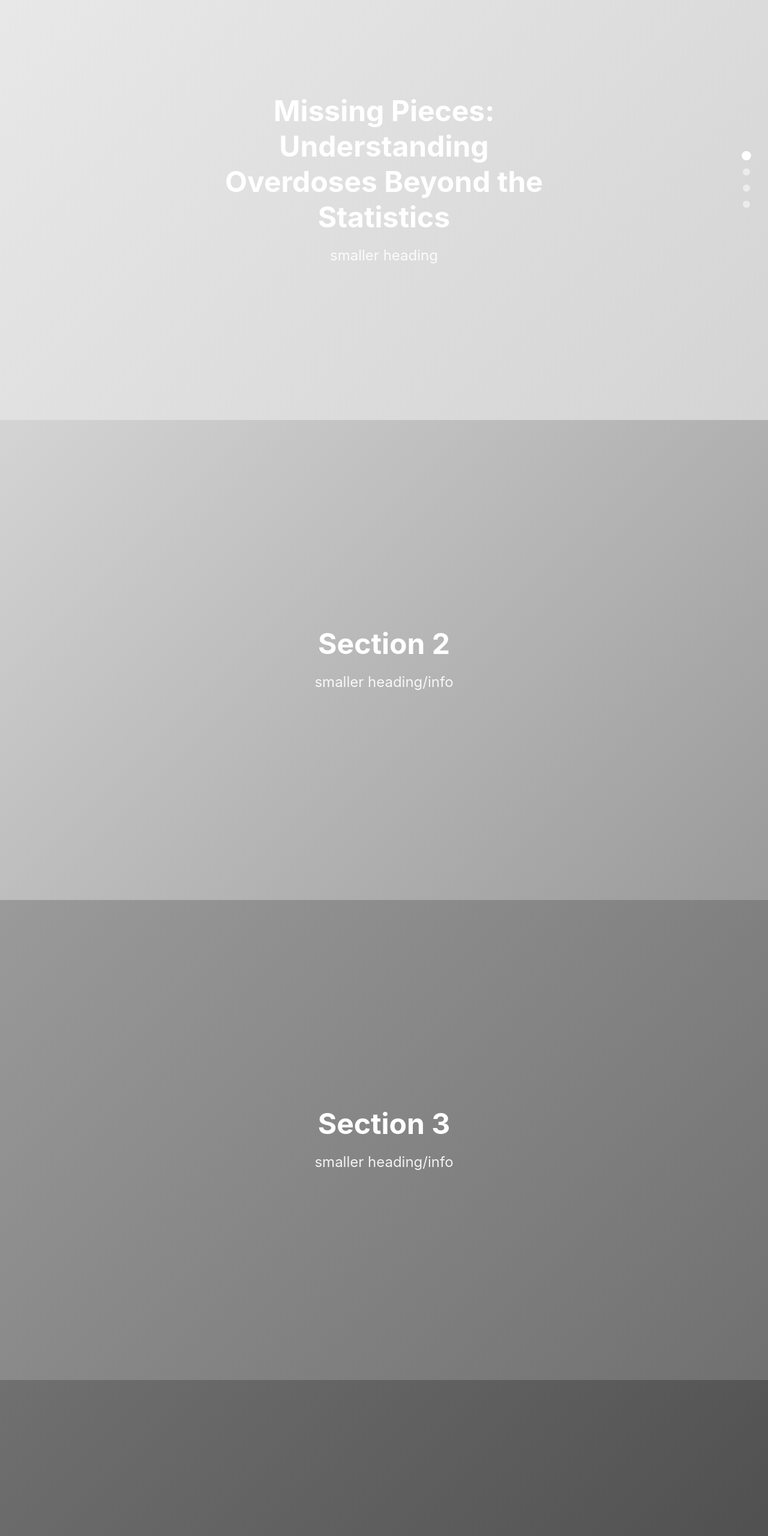
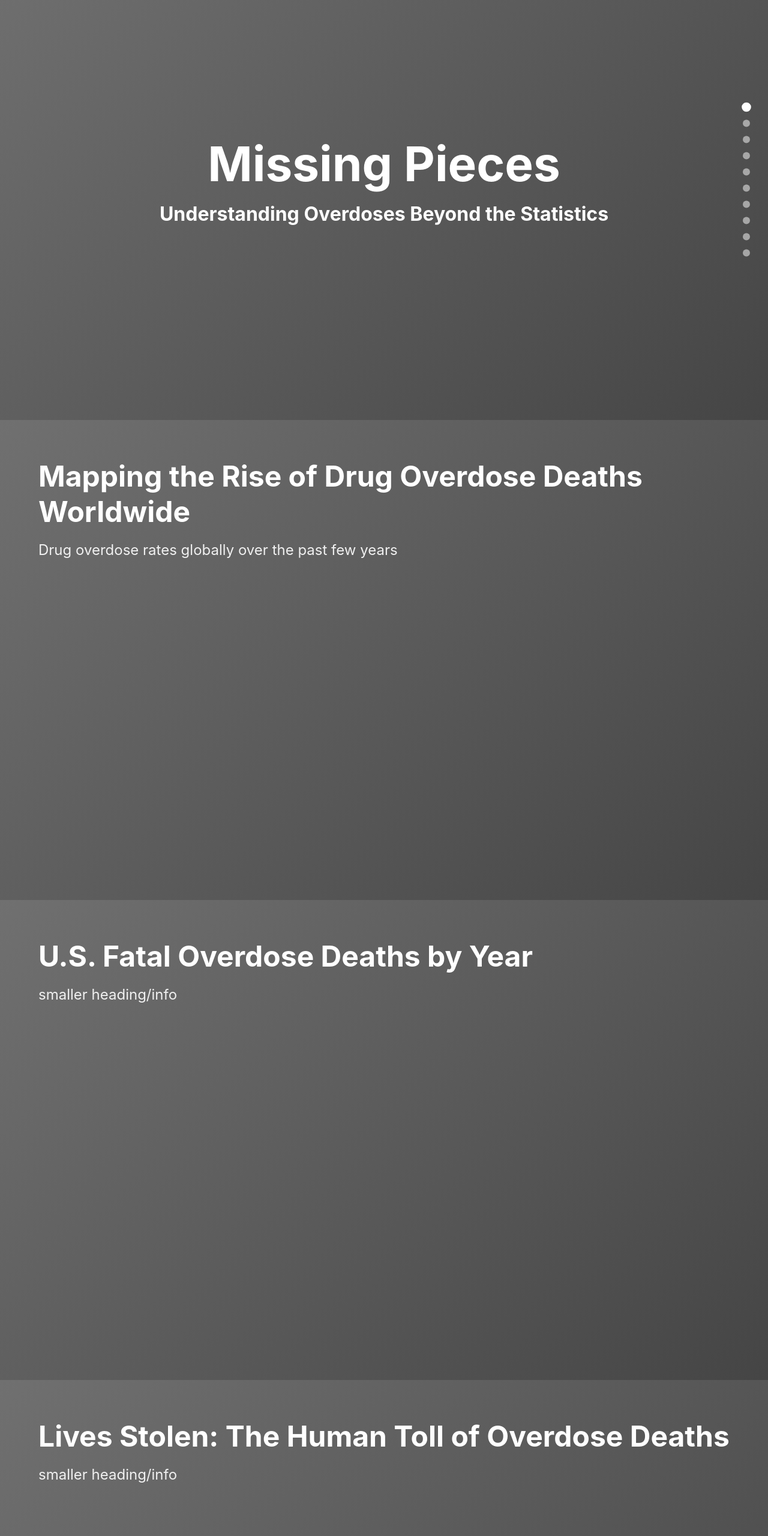
Before and after one commit to cdorantes05/cs171_final_project, a plain HTML site: page index.html in a window 1280 px wide. Shown: the part 100-2660 px from the top of the page at 60% size. Drawn offline with Linux system fonts and the light colour scheme.

Commit message:
titles of sections

```diff
--- a/index.html
+++ b/index.html
@@ -10,28 +10,70 @@
     <div class="container">
         <section class="section" id="section1">
             <div class="content">
-                <h1>Missing Pieces: Understanding Overdoses Beyond the Statistics</h1>
-                <p>smaller heading</p>
+                <h1>Missing Pieces</h1>
+                <h2>Understanding Overdoses Beyond the Statistics</h2>
             </div>
         </section>
 
         <section class="section" id="section2">
             <div class="content">
-                <h1>Section 2</h1>
-                <p>smaller heading/info</p>
+                <h1>Mapping the Rise of Drug Overdose Deaths Worldwide</h1>
+                <p>Drug overdose rates globally over the past few years</p>
             </div>
         </section>
 
         <section class="section" id="section3">
             <div class="content">
-                <h1>Section 3</h1>
+                <h1>U.S. Fatal Overdose Deaths by Year</h1>
                 <p>smaller heading/info</p>
             </div>
         </section>
 
         <section class="section" id="section4">
             <div class="content">
-                <h1>Final Section</h1>
+                <h1>Lives Stolen: The Human Toll of Overdose Deaths</h1>
+                <p>smaller heading/info</p>
+            </div>
+        </section>
+
+        <section class="section" id="section5">
+            <div class="content">
+                <h1>Hardships, Facing to Addiction</h1>
+                <p>smaller heading/info</p>
+            </div>
+        </section>
+
+        <section class="section" id="section6">
+            <div class="content">
+                <h1>Drugs Used in Overdose Deaths</h1>
+                <p>smaller heading/info</p>
+            </div>
+        </section>
+
+        <section class="section" id="section7">
+            <div class="content">
+                <h1>Most Common Drugs Based on Regions</h1>
+                <p>smaller heading/info</p>
+            </div>
+        </section>
+
+        <section class="section" id="section8">
+            <div class="content">
+                <h1>Naxolone Distribution and Access in the U.S.</h1>
+                <p>smaller heading/info</p>
+            </div>
+        </section>
+
+        <section class="section" id="section9">
+            <div class="content">
+                <h1>Other Resources</h1>
+                <p>smaller heading/info</p>
+            </div>
+        </section>
+
+        <section class="section" id="section10">
+            <div class="content">
+                <h1>Works Cited</h1>
                 <p>smaller heading/info</p>
             </div>
         </section>
@@ -42,6 +84,12 @@
         <a href="#section2" class="indicator"></a>
         <a href="#section3" class="indicator"></a>
         <a href="#section4" class="indicator"></a>
+        <a href="#section5" class="indicator"></a>
+        <a href="#section6" class="indicator"></a>
+        <a href="#section7" class="indicator"></a>
+        <a href="#section8" class="indicator"></a>
+        <a href="#section9" class="indicator"></a>
+        <a href="#section10" class="indicator"></a>
     </nav>
 
     <script src="script.js"></script>
--- a/styles.css
+++ b/styles.css
@@ -35,21 +35,83 @@ html {
 }
 
 #section1 {
-    background: linear-gradient(135deg, #e9e9e9 0%, #d4d4d4 100%);
+    background: linear-gradient(135deg, #707070 0%, #454545 100%);
+}
+
+#section1 .content h1 {
+    font-size: 5rem;
+}
+#section1 .content h2 {
+    font-size: 2rem;
+}
+
+#section1 .content {
+    max-width: 900px;
 }
 
 #section2 {
-    background: linear-gradient(135deg, #d4d4d4 0%, #9a9a9a 100%);
+    background: linear-gradient(135deg, #707070 0%, #454545 100%);
 }
 
 #section3 {
-    background: linear-gradient(135deg, #9a9a9a 0%, #707070 100%);
+    background: linear-gradient(135deg, #707070 0%, #454545 100%);
 }
 
 #section4 {
     background: linear-gradient(135deg, #707070 0%, #454545 100%);
 }
 
+#section5 {
+    background: linear-gradient(135deg, #707070 0%, #454545 100%);
+}
+
+#section6 {
+    background: linear-gradient(135deg, #707070 0%, #454545 100%);
+}
+
+#section7 {
+    background: linear-gradient(135deg, #707070 0%, #454545 100%);
+}
+
+#section8 {
+    background: linear-gradient(135deg, #707070 0%, #454545 100%);
+}
+
+#section9 {
+    background: linear-gradient(135deg, #707070 0%, #454545 100%);
+}
+
+#section10 {
+    background: linear-gradient(135deg, #707070 0%, #454545 100%);
+}
+
+/* Align sections 2-10 content to top-left */
+#section2,
+#section3,
+#section4,
+#section5,
+#section6,
+#section7,
+#section8,
+#section9,
+#section10 {
+    align-items: flex-start;
+    justify-content: flex-start;
+}
+
+#section2 .content,
+#section3 .content,
+#section4 .content,
+#section5 .content,
+#section6 .content,
+#section7 .content,
+#section8 .content,
+#section9 .content,
+#section10 .content {
+    text-align: left;
+    margin: 2rem;
+    max-width: 100%;
+}
 .content {
     text-align: center;
     padding: 2rem;
```
